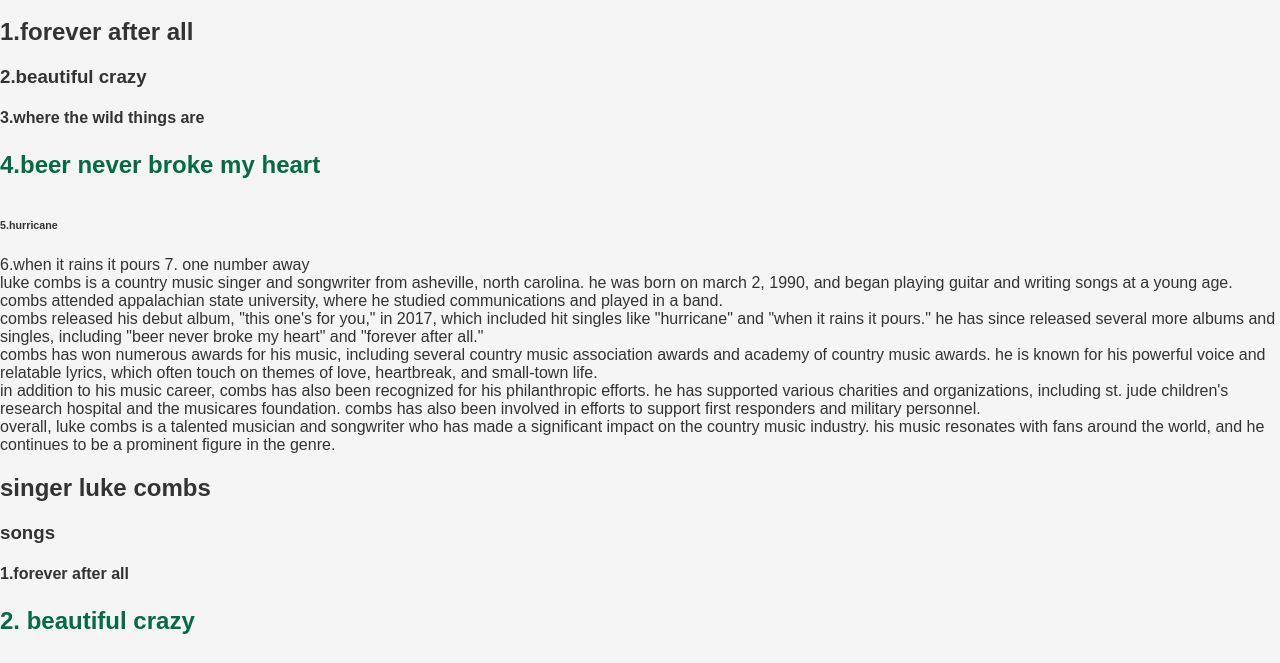
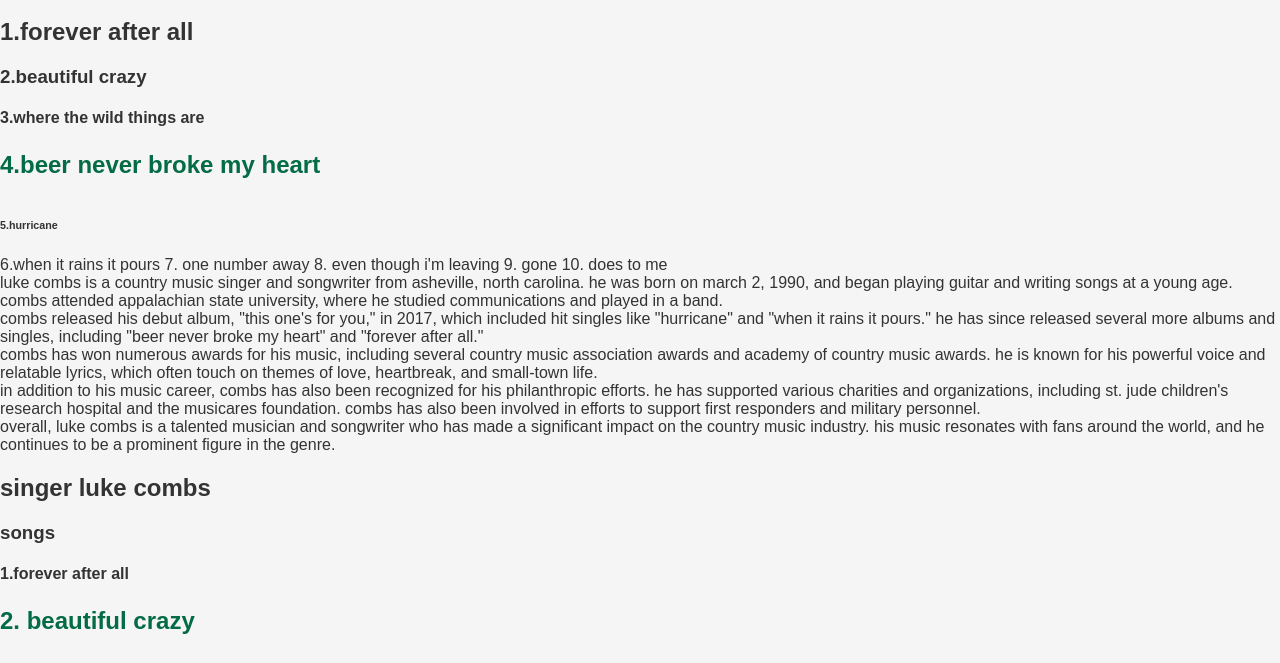
Before and after one commit to Anthony2420/fewd-musician-project, a plain HTML site: page index.html in a window 1280 px wide. Shown: the part 137-800 px from the top of the page. Drawn offline with Linux system fonts and the light colour scheme.

Commit message:
i added more songs

```diff
--- a/index.html
+++ b/index.html
@@ -18,6 +18,9 @@
     <h6>5.hurricane</h6>
     <h7>6.when it rains it pours</h7>
     <h8>7. one number away</h8>
+    <h9>8. even though i'm leaving</h9>
+    <h10>9. gone</h10>
+<h11>10. does to me</h11>
    </flexbox>
 </FLEXBOX>
 <DIVS>
```
